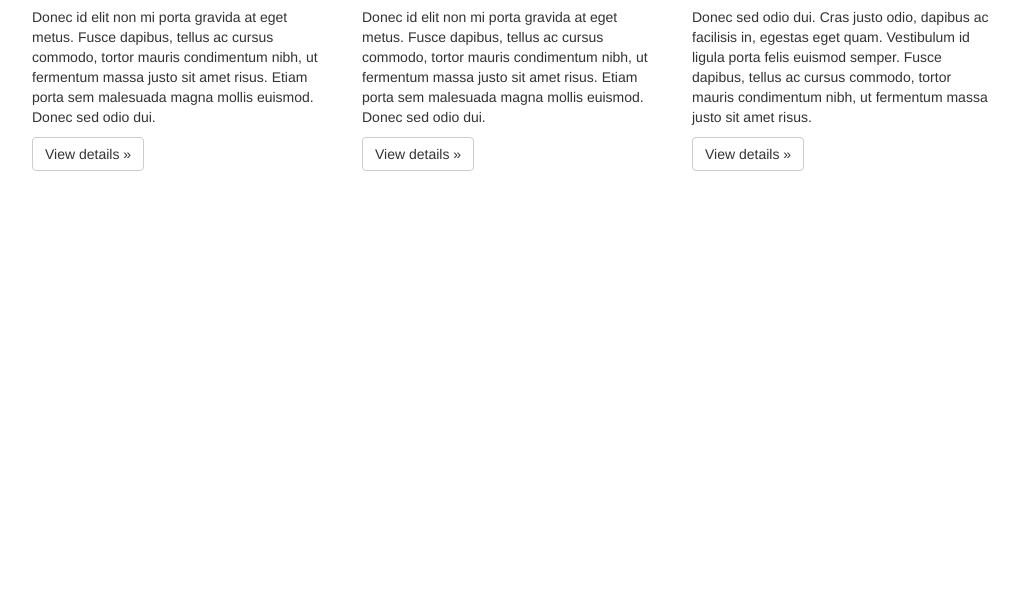
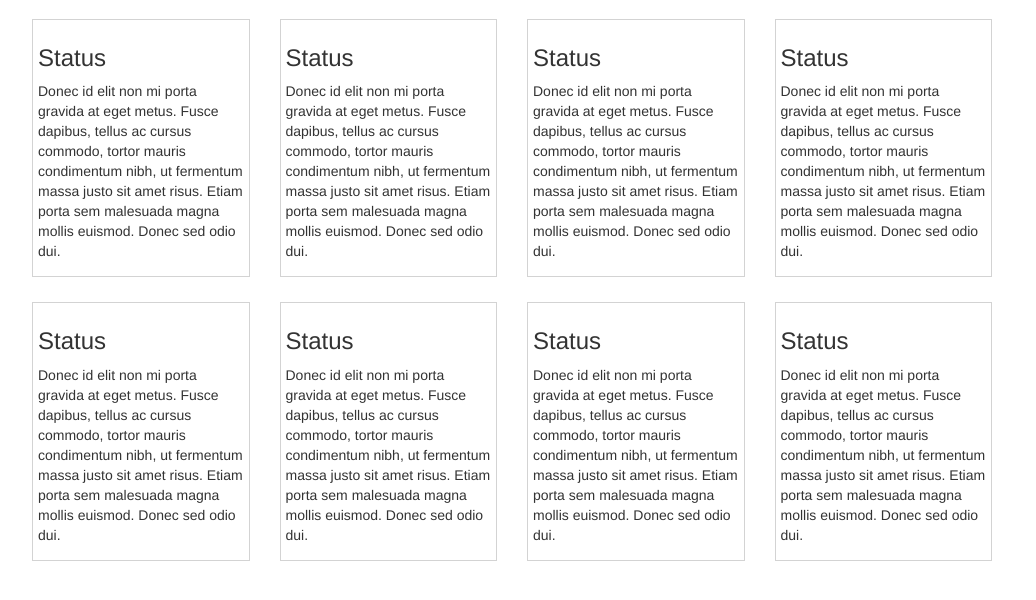
Before and after one commit to Cobesz/userstories, a plain HTML site: page index.html in a window 1280 px wide. Shown: the part 56-656 px from the top of the page, without its empty margins (128-1164 px from the left). Drawn offline with nearby package versions, Linux system fonts and the light colour scheme.

Commit message:
Finished basic page setup

```diff
--- a/css/style.css
+++ b/css/style.css
@@ -37,10 +37,15 @@
     margin-bottom: 10px;
 }
 
-#friends_button
+.friends_button
 {
     width: 50px;
     height: 50px;
+}
+
+.btn-default
+{
+    background: transparent;
 }
 
 .content_container
@@ -48,3 +53,15 @@
     width: 960px;
     margin: 0 auto;
 }
+
+.main_content_container
+{
+    margin-top: 75px;
+}
+
+.status_post
+{
+    border: 1px solid lightgray;
+    padding: 5px;
+    margin-bottom: 25px;
+}
--- a/index.html
+++ b/index.html
@@ -30,27 +30,60 @@
             </form>
         </div>
         <div id="navbar" class="navbar-collapse collapse navbar-right">
-                <img src="img/friendslogo3.png" id="friends_button" />
+                <img src="img/friendslogo3.png" class="friends_button btn-default" />
         </div>
     </div>
 </nav>
 
-<div class="content_container">
+<div class="content_container main_content_container">
     <div class="row">
-        <div class="col-md-4">
-            <h2>Heading</h2>
-            <p>Donec id elit non mi porta gravida at eget metus. Fusce dapibus, tellus ac cursus commodo, tortor mauris condimentum nibh, ut fermentum massa justo sit amet risus. Etiam porta sem malesuada magna mollis euismod. Donec sed odio dui. </p>
-            <p><a class="btn btn-default" href="#" role="button">View details &raquo;</a></p>
+        <div class="col-md-3">
+            <div class="status_post btn-default">
+                <h3>Status</h3>
+                <p>Donec id elit non mi porta gravida at eget metus. Fusce dapibus, tellus ac cursus commodo, tortor mauris condimentum nibh, ut fermentum massa justo sit amet risus. Etiam porta sem malesuada magna mollis euismod. Donec sed odio dui. </p>
+            </div>
         </div>
-        <div class="col-md-4">
-            <h2>Heading</h2>
-            <p>Donec id elit non mi porta gravida at eget metus. Fusce dapibus, tellus ac cursus commodo, tortor mauris condimentum nibh, ut fermentum massa justo sit amet risus. Etiam porta sem malesuada magna mollis euismod. Donec sed odio dui. </p>
-            <p><a class="btn btn-default" href="#" role="button">View details &raquo;</a></p>
+        <div class="col-md-3">
+            <div class="status_post btn-default">
+                <h3>Status</h3>
+                <p>Donec id elit non mi porta gravida at eget metus. Fusce dapibus, tellus ac cursus commodo, tortor mauris condimentum nibh, ut fermentum massa justo sit amet risus. Etiam porta sem malesuada magna mollis euismod. Donec sed odio dui. </p>
+            </div>
         </div>
-        <div class="col-md-4">
-            <h2>Heading</h2>
-            <p>Donec sed odio dui. Cras justo odio, dapibus ac facilisis in, egestas eget quam. Vestibulum id ligula porta felis euismod semper. Fusce dapibus, tellus ac cursus commodo, tortor mauris condimentum nibh, ut fermentum massa justo sit amet risus.</p>
-            <p><a class="btn btn-default" href="#" role="button">View details &raquo;</a></p>
+        <div class="col-md-3">
+            <div class="status_post btn-default">
+                <h3>Status</h3>
+                <p>Donec id elit non mi porta gravida at eget metus. Fusce dapibus, tellus ac cursus commodo, tortor mauris condimentum nibh, ut fermentum massa justo sit amet risus. Etiam porta sem malesuada magna mollis euismod. Donec sed odio dui. </p>
+            </div>
+        </div>
+        <div class="col-md-3">
+            <div class="status_post btn-default">
+                <h3>Status</h3>
+                <p>Donec id elit non mi porta gravida at eget metus. Fusce dapibus, tellus ac cursus commodo, tortor mauris condimentum nibh, ut fermentum massa justo sit amet risus. Etiam porta sem malesuada magna mollis euismod. Donec sed odio dui. </p>
+            </div>
+        </div>
+        <div class="col-md-3">
+            <div class="status_post btn-default">
+                <h3>Status</h3>
+                <p>Donec id elit non mi porta gravida at eget metus. Fusce dapibus, tellus ac cursus commodo, tortor mauris condimentum nibh, ut fermentum massa justo sit amet risus. Etiam porta sem malesuada magna mollis euismod. Donec sed odio dui. </p>
+            </div>
+        </div>
+        <div class="col-md-3">
+            <div class="status_post btn-default">
+                <h3>Status</h3>
+                <p>Donec id elit non mi porta gravida at eget metus. Fusce dapibus, tellus ac cursus commodo, tortor mauris condimentum nibh, ut fermentum massa justo sit amet risus. Etiam porta sem malesuada magna mollis euismod. Donec sed odio dui. </p>
+            </div>
+        </div>
+        <div class="col-md-3">
+            <div class="status_post btn-default">
+                <h3>Status</h3>
+                <p>Donec id elit non mi porta gravida at eget metus. Fusce dapibus, tellus ac cursus commodo, tortor mauris condimentum nibh, ut fermentum massa justo sit amet risus. Etiam porta sem malesuada magna mollis euismod. Donec sed odio dui. </p>
+            </div>
+        </div>
+        <div class="col-md-3">
+            <div class="status_post btn-default">
+                <h3>Status</h3>
+                <p>Donec id elit non mi porta gravida at eget metus. Fusce dapibus, tellus ac cursus commodo, tortor mauris condimentum nibh, ut fermentum massa justo sit amet risus. Etiam porta sem malesuada magna mollis euismod. Donec sed odio dui. </p>
+            </div>
         </div>
     </div>
 </div>
```
